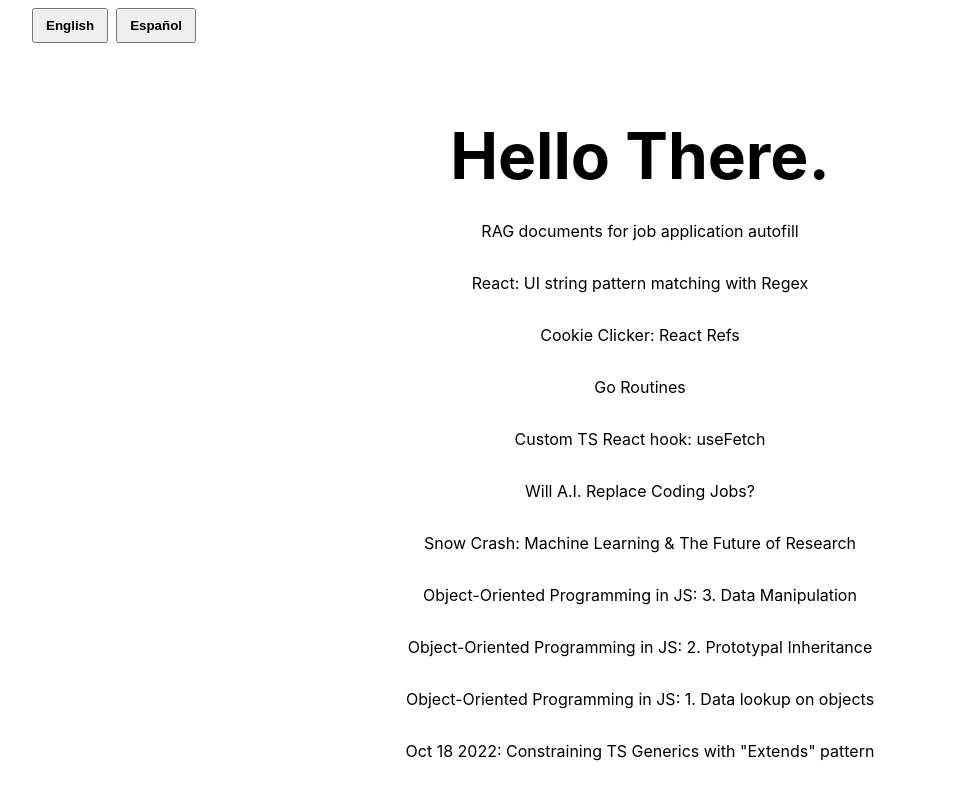
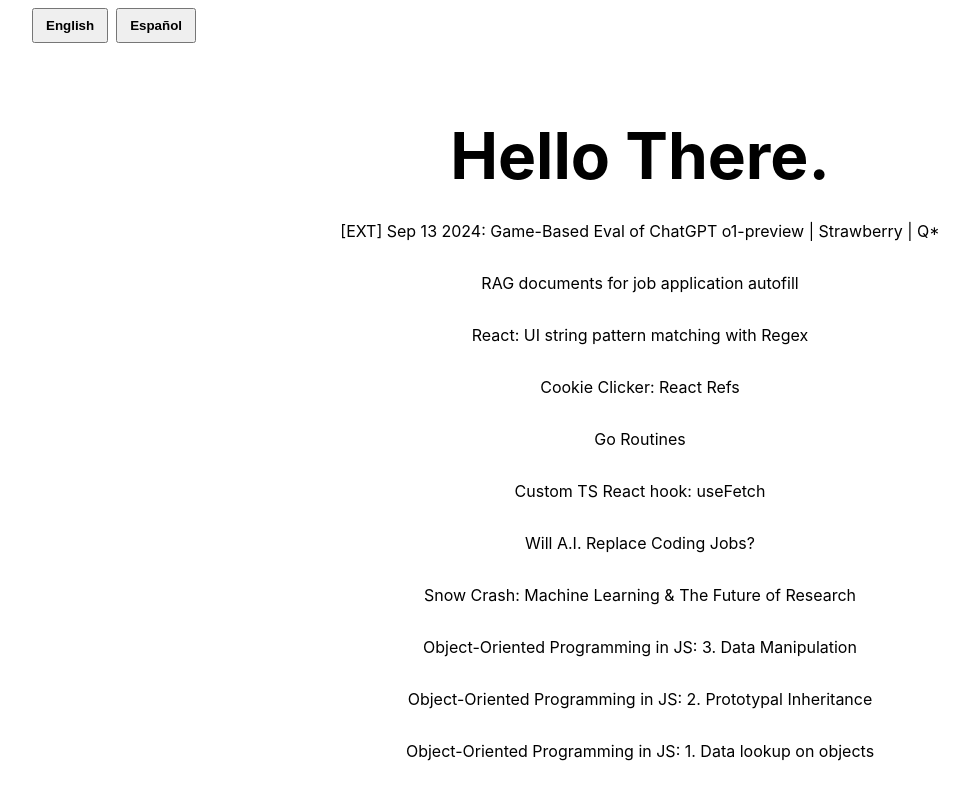
Before and after one commit to chriswillsflannery/chriswillsflannery, a Next.js app: page / in a window 1280 px wide. Shown: the top 794 px of the page, without its empty margins (0-969 px from the left). Built offline with nearby package versions, Linux system fonts and the light colour scheme.

Commit message:
game based strawberry eval

```diff
--- a/pages/index.tsx
+++ b/pages/index.tsx
@@ -37,6 +37,10 @@
 
         {locale==='en-US' ? (
           <>
+            <p>
+              <a href="https://www.youtube.com/watch?v=5dmiGyppRGw">[EXT] Sep 13 2024: Game-Based Eval of ChatGPT o1-preview | Strawberry | Q*</a>
+            </p>
+
             <p>
               <Link href="./posts/ragExamplesForJobApplication">
                 {`RAG documents for job application autofill`}
```
